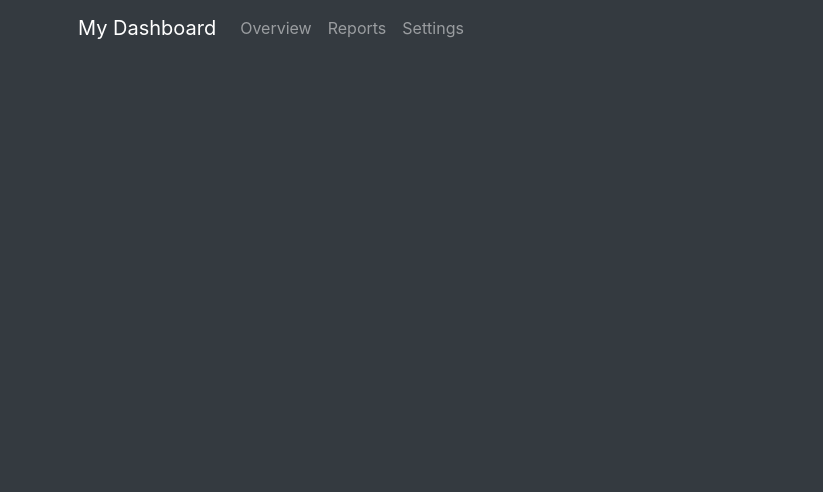
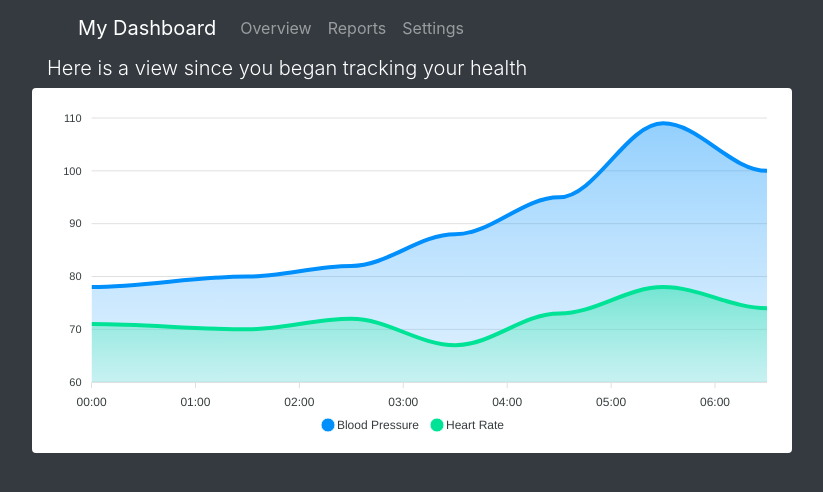
Before and after one commit to gondiski/Health-Dashboard, a React (Create React App) app: page /overview in a window 1280 px wide. Shown: the top 492 px of the page, without its empty margins (38-861 px from the left). Built offline with nearby package versions, Linux system fonts and the light colour scheme.

Commit message:
Added fixes for the overview display in the application

```diff
--- a/src/components/layouts/Overview.js
+++ b/src/components/layouts/Overview.js
@@ -1,13 +1,70 @@
 import React, { Component } from 'react';
 import Col from 'react-bootstrap/Col';
 import Row from 'react-bootstrap/Row';
+import ReactApexChart from 'react-apexcharts';
 
 class Overview extends Component {
+
+    constructor(props) {
+        super(props);
+
+        this.state = {
+
+            series: [{
+                name: 'Blood Pressure',
+                data: [78, 80, 82, 88, 95, 109, 100]
+            }, {
+                name: 'Heart Rate',
+                data: [71, 70, 72, 67, 73, 78, 74]
+            }],
+            options: {
+                chart: {
+                    height: 350,
+                    type: 'area',
+                    toolbar: {
+                        show: false
+                    }
+                },
+                dataLabels: {
+                    enabled: false
+                },
+                stroke: {
+                    curve: 'smooth'
+                },
+                xaxis: {
+                    type: 'datetime',
+                    categories: ["2020-09-19T00:00:00.000Z", "2020-09-19T01:30:00.000Z", "2020-09-19T02:30:00.000Z", "2020-09-19T03:30:00.000Z", "2020-09-19T04:30:00.000Z", "2020-09-19T05:30:00.000Z", "2020-09-19T06:30:00.000Z"]
+                },
+                tooltip: {
+                    x: {
+                        format: 'dd/MM/yy HH:mm'
+                    },
+                },
+            },
+
+
+        };
+    }
     render() {
         return ( <
             Row >
             <
-            Col > < /Col > < /
+            Col md = "12"
+            className = "text-white" > <
+            h5 className = "lead" > Here is a view since you began tracking your health < /h5></Col >
+            <
+            Col md = "8"
+            className = "bg-white rounded" >
+            <
+            div id = "chart" >
+            <
+            ReactApexChart options = { this.state.options }
+            series = { this.state.series }
+            type = "area"
+            height = { 350 }
+            /> < /
+            div > < /Col > <
+            Col md = "2" > < /Col> < /
             Row >
         );
     }
--- a/src/components/sections/PatientDetails.js
+++ b/src/components/sections/PatientDetails.js
@@ -43,7 +43,7 @@ class PatientDetails extends Component {
             Card.Text > <
             /Card></CardGroup > < /
             Card.Text > <
-            Card.Link href = "#" > View History < /Card.Link> < /
+            Card.Link href = "/overview" > View History < /Card.Link> < /
             Card.Body > <
             /Card> < /
             Col >
```
